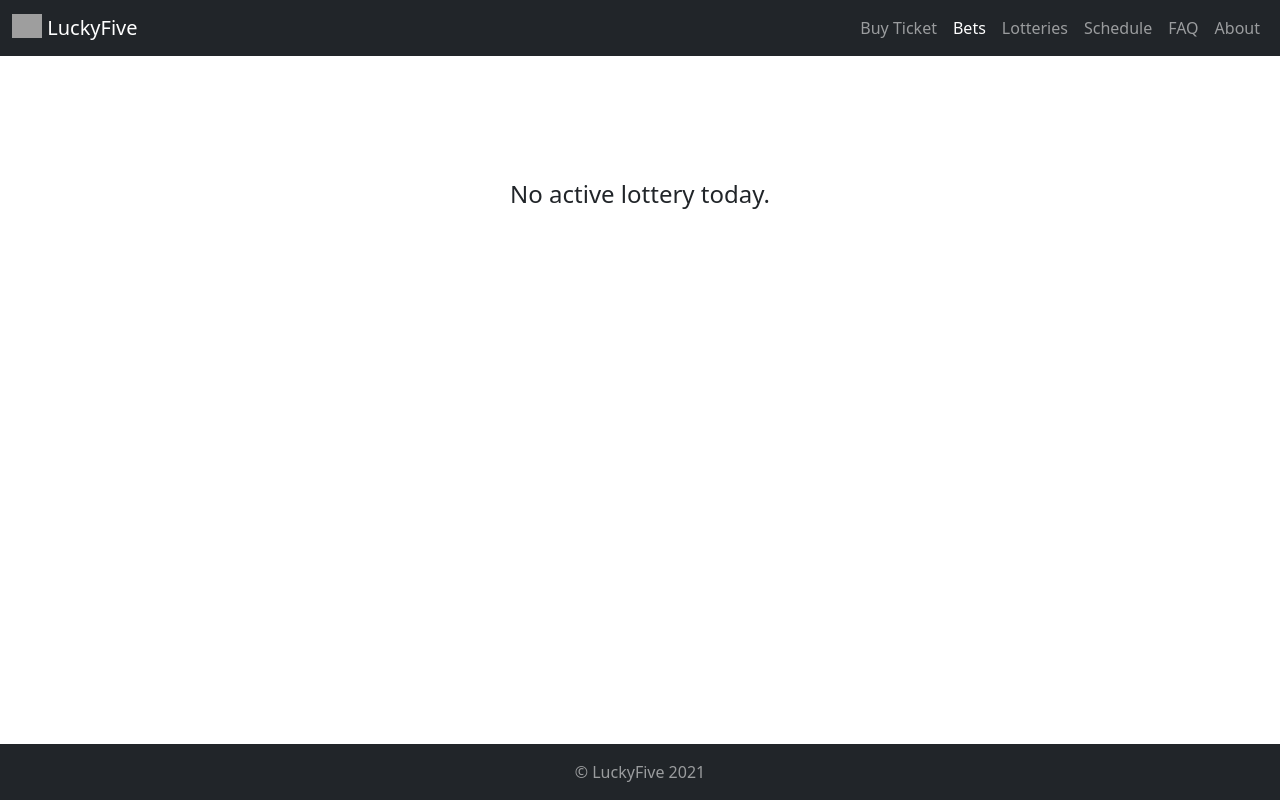
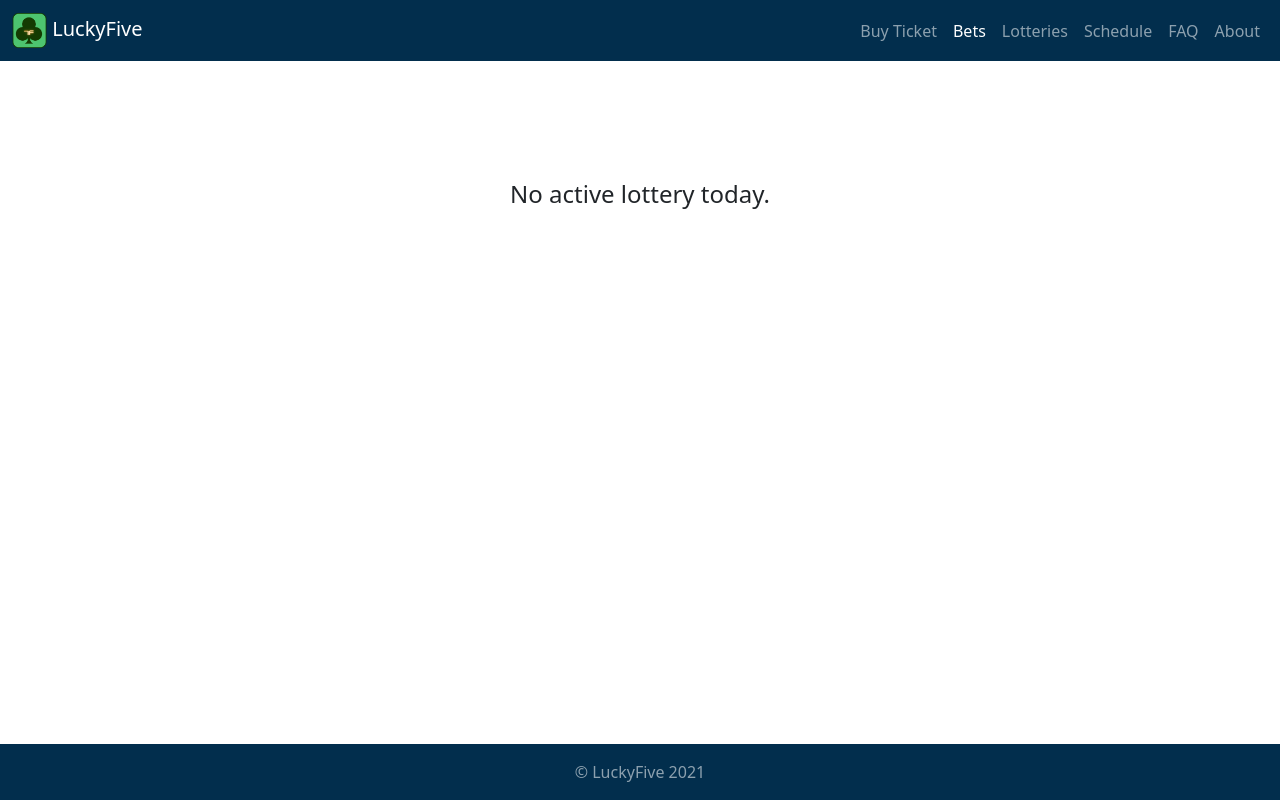
Before and after one commit to riidatibula/lucky-five, a Django app: page /bets/ in a window 1280 px wide. Run offline with Django 3.2, Linux system fonts and the light colour scheme; data that the repository does not hold is empty; grey boxes are pictures that could not be loaded.

Commit message:
added logo

```diff
--- a/src/assets/css/main.css
+++ b/src/assets/css/main.css
@@ -1,3 +1,7 @@
+.navbar {
+    background-color: #022e4d;
+}
+
 .content {
     margin: 180px 70px 180px 70px;
 }
--- a/src/templates/footer.html
+++ b/src/templates/footer.html
@@ -1,4 +1,4 @@
-<nav class="navbar fixed-bottom navbar-dark bg-dark navbar-expand-lg">
+<nav class="navbar fixed-bottom navbar-dark navbar-expand-lg">
     <div class="container-fluid justify-content-center">
         <span class="navbar-text">
             © LuckyFive 2021
--- a/src/templates/navbar.html
+++ b/src/templates/navbar.html
@@ -1,10 +1,12 @@
-<nav class="navbar fixed-top navbar-dark bg-dark navbar-expand-lg">
+{% load static %}
+
+<nav class="navbar fixed-top navbar-dark navbar-expand-lg">
     <div class="container-fluid">
         <a class="navbar-brand" href="{% url 'lottery:home' %}">
             <img
-                src="/docs/5.1/assets/brand/bootstrap-logo.svg"
-                alt="" width="30" height="24"
-                class="d-inline-block align-text-top"
+                src="{% static 'images/LuckyFive.png' %}"
+                alt="" width="35" height="35"
+                class="d-inline-block align-text-center"
             >
             LuckyFive
         </a>
```
Also changed, not shown: src/assets/images/LuckyFive.png (added).
